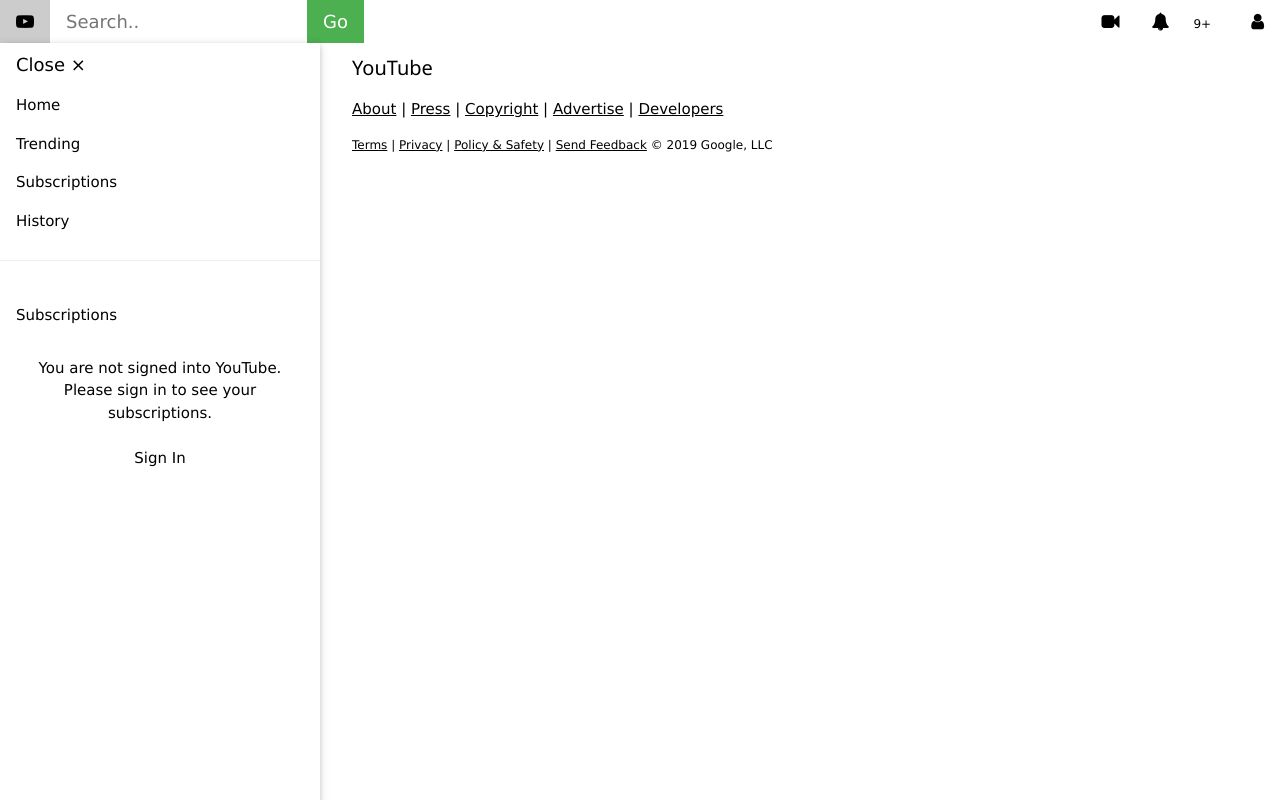
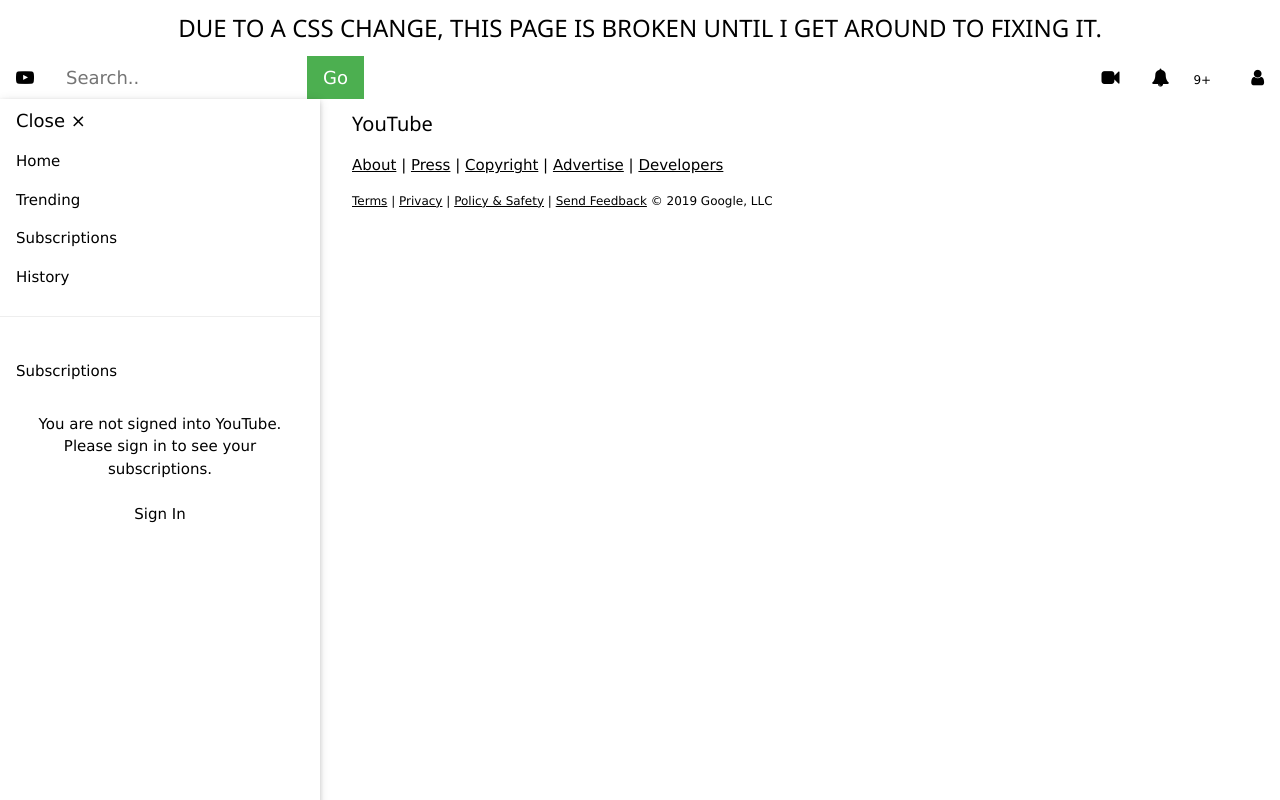
Before and after one commit to TheCrafters001/YouTubeConcept, a plain HTML site: page channel.html in a window 1280 px wide. Drawn offline with nearby package versions, Linux system fonts and the light colour scheme.

Commit message:
Added Notice to All Broken Pages.

```diff
--- a/channel.html
+++ b/channel.html
@@ -18,6 +18,7 @@
 
 	</head>
 	<body class="w3-theme" onload="w3_open()">
+		<h3 align="center">DUE TO A CSS CHANGE, THIS PAGE IS BROKEN UNTIL I GET AROUND TO FIXING IT.</h3>
 		<!-- NavBar -->
 		<div class="w3-bar w3-theme-d5 w3-large" style="position:inline;">
 			<button id="openNav" class="w3-button w3-theme-d5 w3-bar-item w3-mobile" onclick="w3_open()">&#9776;</button>
```
Also changed, not shown: signin.html (+1 -0 lines), watch.html (+1 -0 lines).
